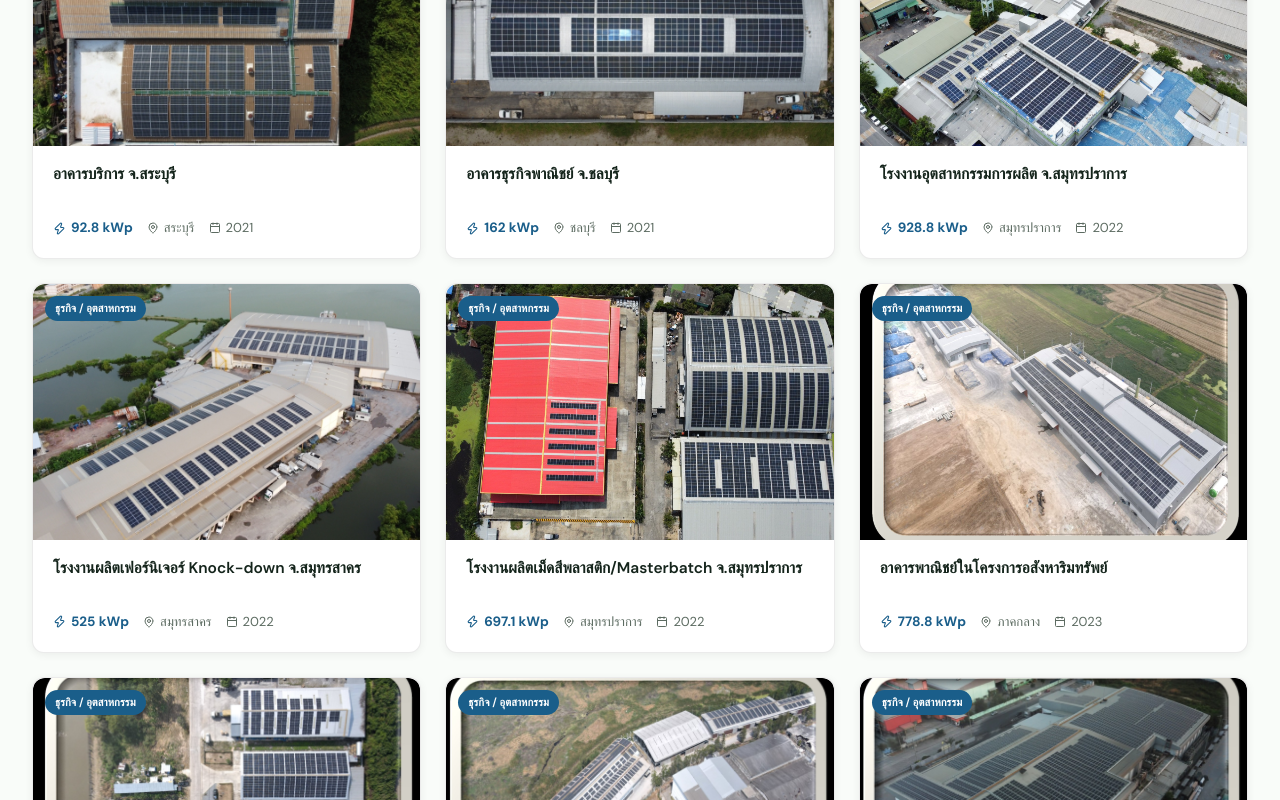
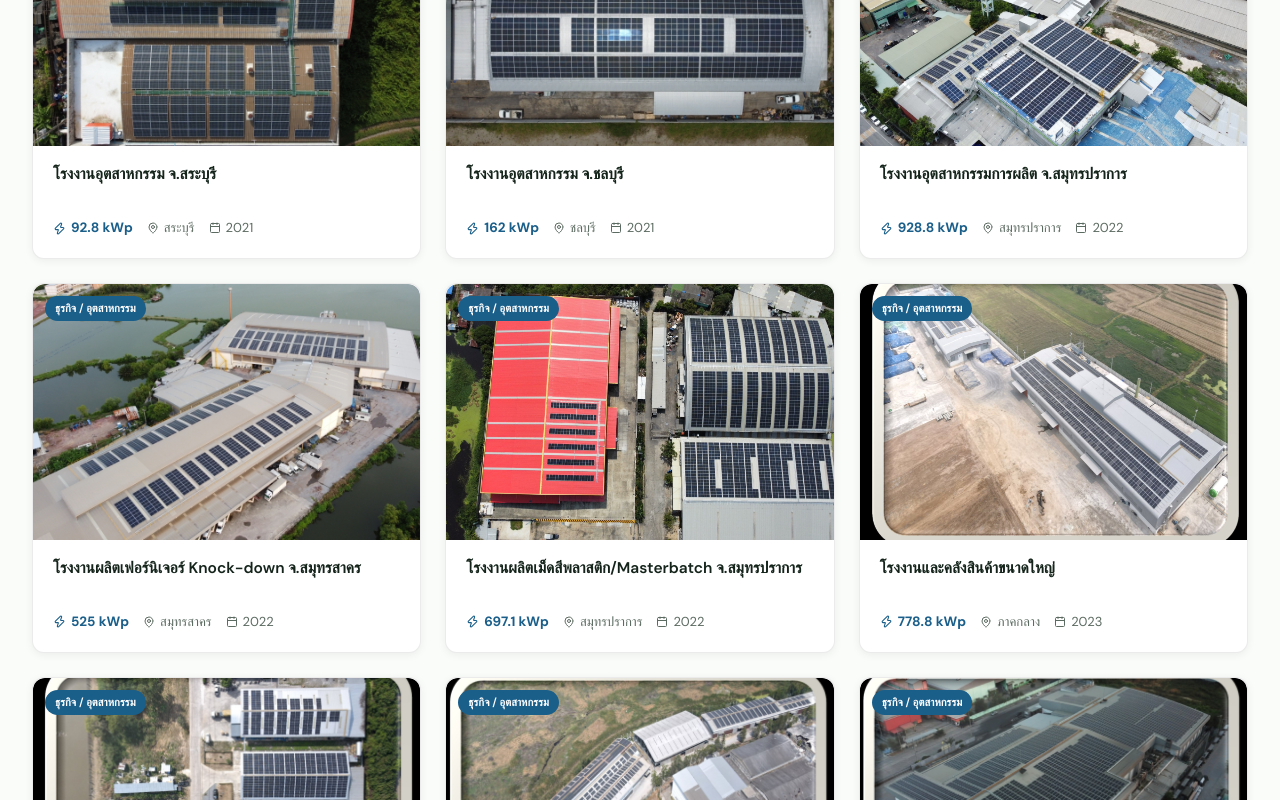
Before and after one commit to SolarACM/WebSiteSolarACM-, a Next.js app: page /portfolio in a window 1280 px wide. Shown: the part 715-1515 px from the top of the page. Built offline with nearby package versions, Linux system fonts and the light colour scheme.

Commit message:
fix: เปลี่ยน 'อาคารพาณิชย์/บริการ' เป็น 'โรงงานอุตสาหกรรม' ตามจริง (project 1, 2, 6)

```diff
--- a/app/portfolio/data.js
+++ b/app/portfolio/data.js
@@ -5,26 +5,26 @@
 export const projects = [
   {
     id: 1,
-    title: "อาคารบริการ จ.สระบุรี",
+    title: "โรงงานอุตสาหกรรม จ.สระบุรี",
     capacity: 92.8,
     type: "industrial",
     province: "สระบุรี",
     year: 2021,
     image: "/portfolio/project-01.jpg",
     description:
-      "ระบบโซลาร์รูฟท็อป On-Grid ขนาด 92.8 kWp ติดตั้งบนหลังคาอาคารบริการในจังหวัดสระบุรี รูปแบบ PPA ลูกค้าไม่ต้องลงทุน เริ่มจ่ายไฟเข้าระบบเดือนสิงหาคม 2564",
+      "ระบบโซลาร์รูฟท็อป On-Grid ขนาด 92.8 kWp ติดตั้งบนหลังคาโรงงานในจังหวัดสระบุรี รูปแบบ PPA ลูกค้าไม่ต้องลงทุน เริ่มจ่ายไฟเข้าระบบเดือนสิงหาคม 2564",
     highlights: ["PPA Project", "COD ส.ค. 2564", "92.8 kWp"],
   },
   {
     id: 2,
-    title: "อาคารธุรกิจพาณิชย์ จ.ชลบุรี",
+    title: "โรงงานอุตสาหกรรม จ.ชลบุรี",
     capacity: 162,
     type: "industrial",
     province: "ชลบุรี",
     year: 2021,
     image: "/portfolio/project-02.jpg",
     description:
-      "ระบบโซลาร์รูฟท็อปขนาด 162 kWp สำหรับอาคารธุรกิจในเขตจังหวัดชลบุรี รูปแบบสัญญา PPA ลูกค้าไม่ต้องลงทุน จ่ายไฟเข้าระบบเดือนสิงหาคม 2564",
+      "ระบบโซลาร์รูฟท็อปขนาด 162 kWp สำหรับโรงงานในเขตอุตสาหกรรมจังหวัดชลบุรี รูปแบบสัญญา PPA ลูกค้าไม่ต้องลงทุน จ่ายไฟเข้าระบบเดือนสิงหาคม 2564",
     highlights: ["PPA Project", "COD ส.ค. 2564", "162 kWp"],
   },
   {
@@ -65,15 +65,15 @@ export const projects = [
   },
   {
     id: 6,
-    title: "อาคารพาณิชย์ในโครงการอสังหาริมทรัพย์",
+    title: "โรงงานและคลังสินค้าขนาดใหญ่",
     capacity: 778.8,
     type: "industrial",
     province: "ภาคกลาง",
     year: 2023,
     image: "/portfolio/project-06.jpg",
     description:
-      "ระบบโซลาร์รูฟท็อป EPC ขนาด 778.8 kWp สำหรับอาคารพาณิชย์ในโครงการพัฒนาอสังหาริมทรัพย์ มุมสูงแสดงการติดตั้งครบวงจรบนหลังคาคลังสินค้าขนาดใหญ่",
-    highlights: ["EPC ครบวงจร", "Commercial Property", "778.8 kWp"],
+      "ระบบโซลาร์รูฟท็อป EPC ขนาด 778.8 kWp สำหรับโรงงานและคลังสินค้าขนาดใหญ่ในเขตอุตสาหกรรม มุมสูงแสดงการติดตั้งครบวงจรบนหลังคาโรงงาน Steel Structure",
+    highlights: ["EPC ครบวงจร", "Industrial Warehouse", "778.8 kWp"],
   },
   {
     id: 7,
```
